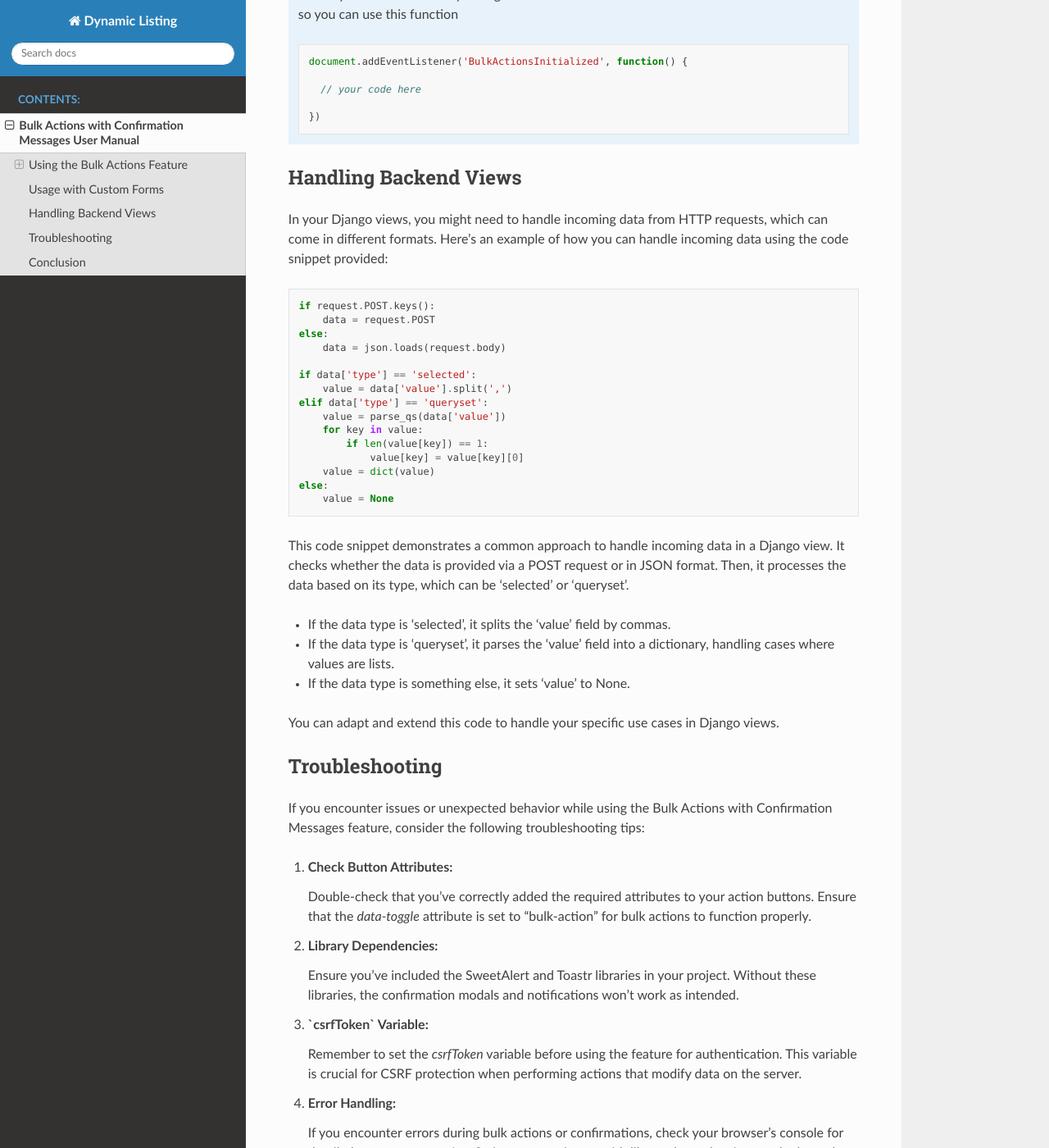
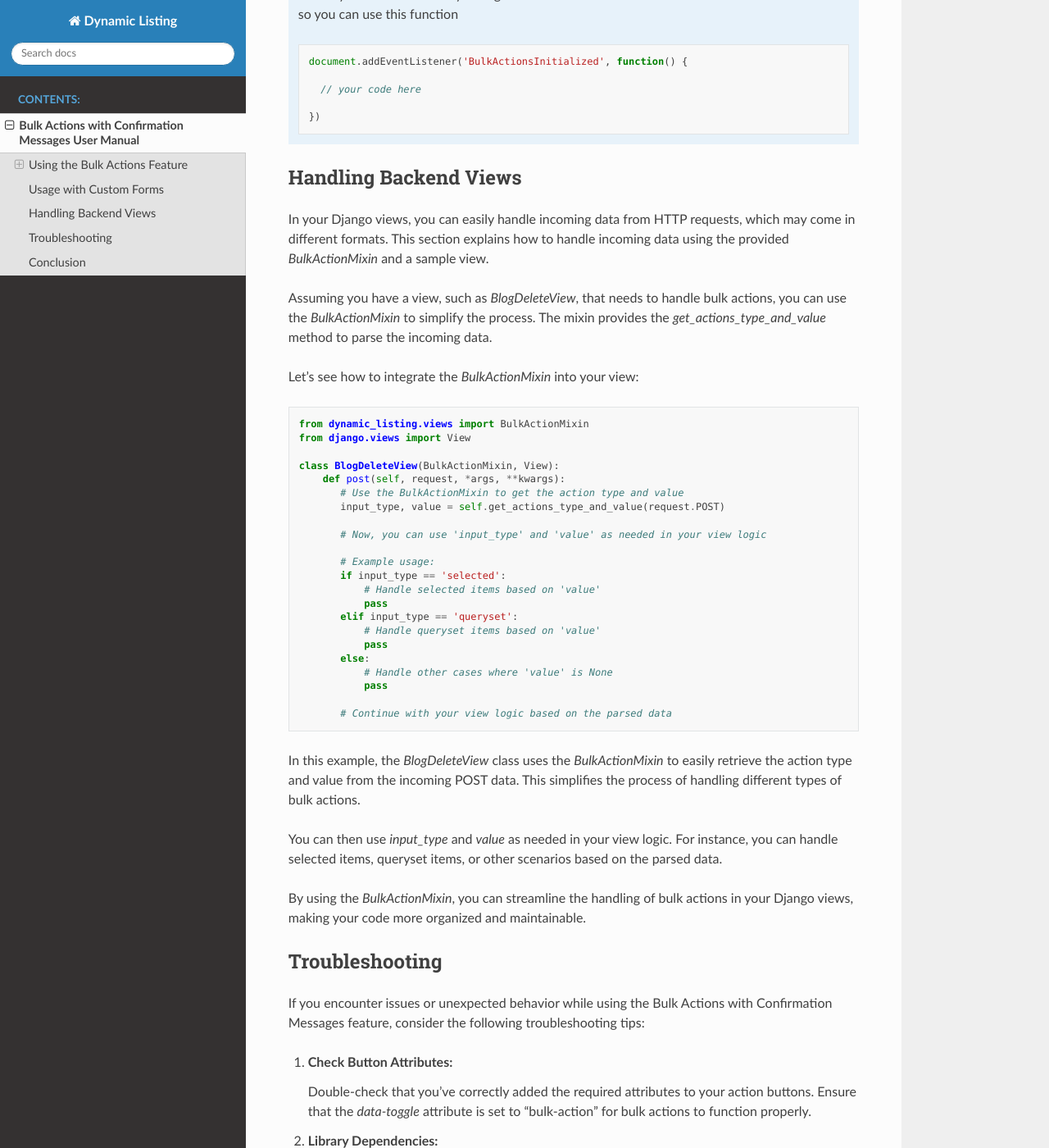
Before and after one commit to fritill-team/dynamic_listing, a Sphinx documentation site: the page built from docs/bulk_actions.rst, in a window 1280 px wide and 1400 px high, scrolled down 2640 px. Shown: the whole window at 82% size. Built offline with Sphinx 7.4.7 and the Read the Docs theme 2.0.0, drawn with Linux system fonts in a browser that asks for light colours.

Commit message:
update `Handling Backend Views` to usage of BulkActionMixin

```diff
--- a/docs/bulk_actions.rst
+++ b/docs/bulk_actions.rst
@@ -167,33 +167,42 @@ These functions allow you to seamlessly integrate bulk actions with your custom
 Handling Backend Views
 ----------------------
 
-In your Django views, you might need to handle incoming data from HTTP requests, which can come in different formats. Here's an example of how you can handle incoming data using the code snippet provided:
+In your Django views, you can easily handle incoming data from HTTP requests, which may come in different formats. This section explains how to handle incoming data using the provided `BulkActionMixin` and a sample view.
+
+Assuming you have a view, such as `BlogDeleteView`, that needs to handle bulk actions, you can use the `BulkActionMixin` to simplify the process. The mixin provides the `get_actions_type_and_value` method to parse the incoming data.
+
+Let's see how to integrate the `BulkActionMixin` into your view:
 
 .. code-block:: python
 
-    if request.POST.keys():
-        data = request.POST
-    else:
-        data = json.loads(request.body)
+    from dynamic_listing.views import BulkActionMixin
+    from django.views import View
 
-    if data['type'] == 'selected':
-        value = data['value'].split(',')
-    elif data['type'] == 'queryset':
-        value = parse_qs(data['value'])
-        for key in value:
-            if len(value[key]) == 1:
-                value[key] = value[key][0]
-        value = dict(value)
-    else:
-        value = None
+    class BlogDeleteView(BulkActionMixin, View):
+        def post(self, request, *args, **kwargs):
+           # Use the BulkActionMixin to get the action type and value
+           input_type, value = self.get_actions_type_and_value(request.POST)
 
-This code snippet demonstrates a common approach to handle incoming data in a Django view. It checks whether the data is provided via a POST request or in JSON format. Then, it processes the data based on its type, which can be 'selected' or 'queryset'.
+           # Now, you can use 'input_type' and 'value' as needed in your view logic
 
-- If the data type is 'selected', it splits the 'value' field by commas.
-- If the data type is 'queryset', it parses the 'value' field into a dictionary, handling cases where values are lists.
-- If the data type is something else, it sets 'value' to None.
+           # Example usage:
+           if input_type == 'selected':
+               # Handle selected items based on 'value'
+               pass
+           elif input_type == 'queryset':
+               # Handle queryset items based on 'value'
+               pass
+           else:
+               # Handle other cases where 'value' is None
+               pass
 
-You can adapt and extend this code to handle your specific use cases in Django views.
+           # Continue with your view logic based on the parsed data
+
+In this example, the `BlogDeleteView` class uses the `BulkActionMixin` to easily retrieve the action type and value from the incoming POST data. This simplifies the process of handling different types of bulk actions.
+
+You can then use `input_type` and `value` as needed in your view logic. For instance, you can handle selected items, queryset items, or other scenarios based on the parsed data.
+
+By using the `BulkActionMixin`, you can streamline the handling of bulk actions in your Django views, making your code more organized and maintainable.
 
 
 Troubleshooting
```
